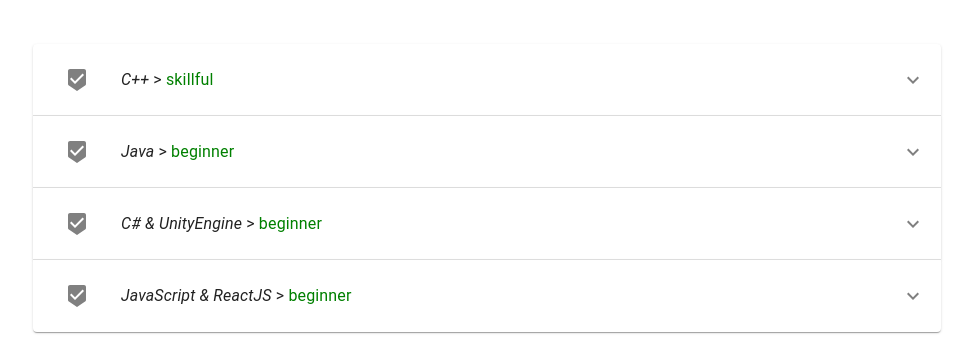
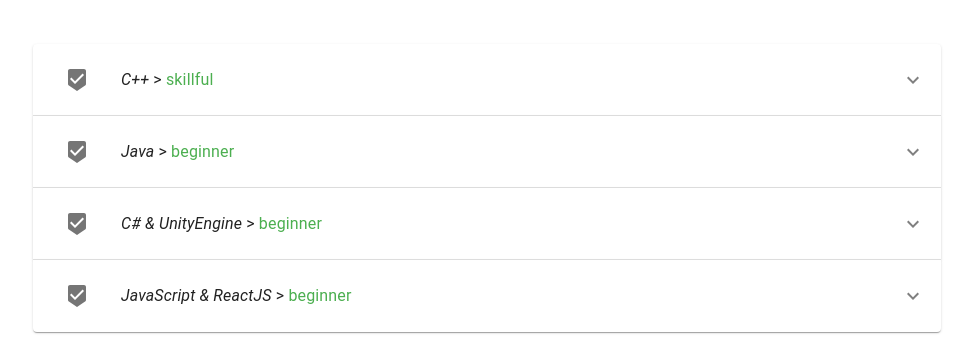
Before and after one commit to TheAncientOwl/personal-page, a React (Create React App) app: page / in a window 1280 px wide. Both pictures are taken after a click on the button "SKILLS". Shown: the part 208-563 px from the top of the page, without its empty margins (153-1126 px from the left). Built offline with nearby package versions, Linux system fonts and the light colour scheme.

Commit message:
set color primary/secondary.

```diff
--- a/src/components/ListIconTextItem.jsx
+++ b/src/components/ListIconTextItem.jsx
@@ -1,14 +1,17 @@
 import React from 'react';
 import PropTypes from 'prop-types';
-import { ListItemText, ListItem, ListItemIcon, Divider } from '@material-ui/core';
+import { ListItemText, ListItem, ListItemIcon, Divider, Typography } from '@material-ui/core';
 
 export default function ListIconTextItem({ icon, prop1, prop2 }) {
   return (
     <>
       <ListItem>
-        <ListItemIcon style={{ color: 'gray' }}>{icon}</ListItemIcon>
+        <ListItemIcon color='secondary'>{icon}</ListItemIcon>
         <ListItemText>
-          <span style={{ fontStyle: 'italic' }}>{prop1}</span> &gt; <span style={{ color: 'green' }}>{prop2}</span>
+          <i>{prop1}</i> &gt;{' '}
+          <Typography component='span' color='primary'>
+            {prop2}
+          </Typography>
         </ListItemText>
       </ListItem>
       <Divider />
```
